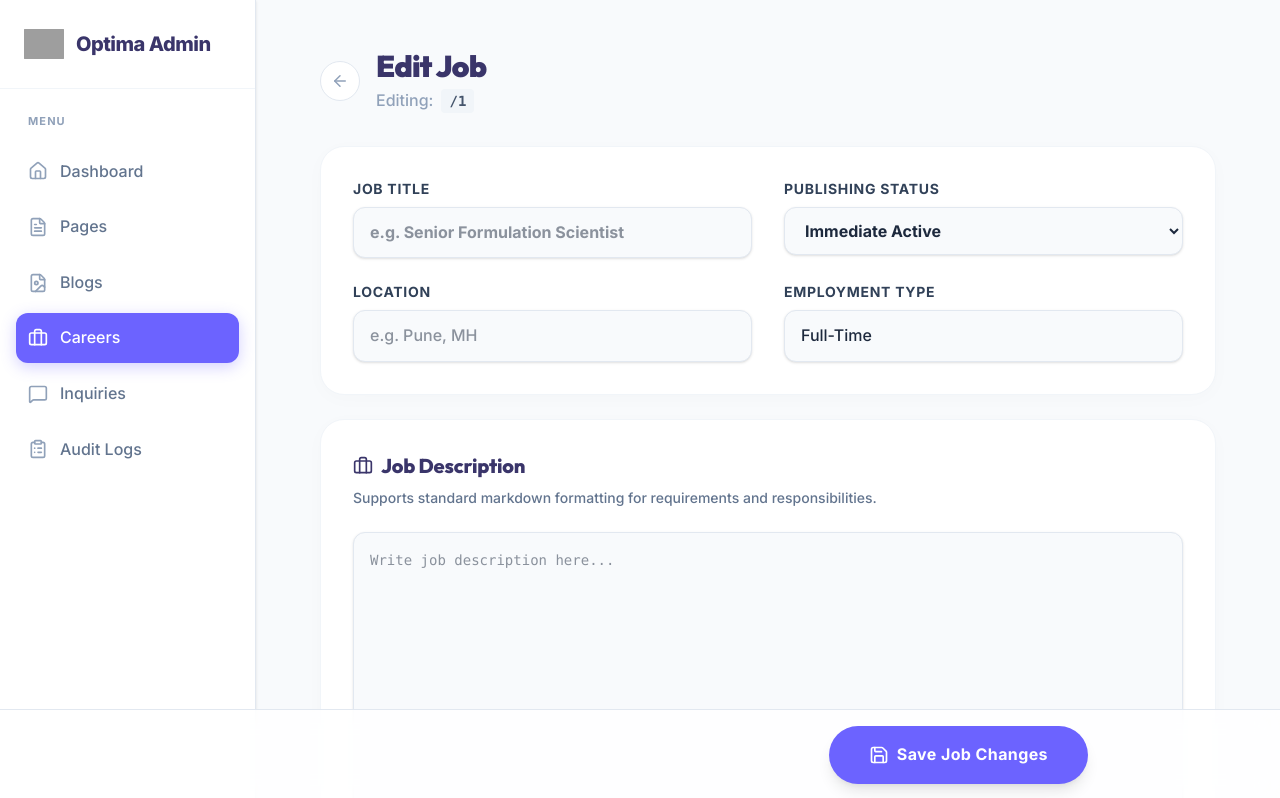
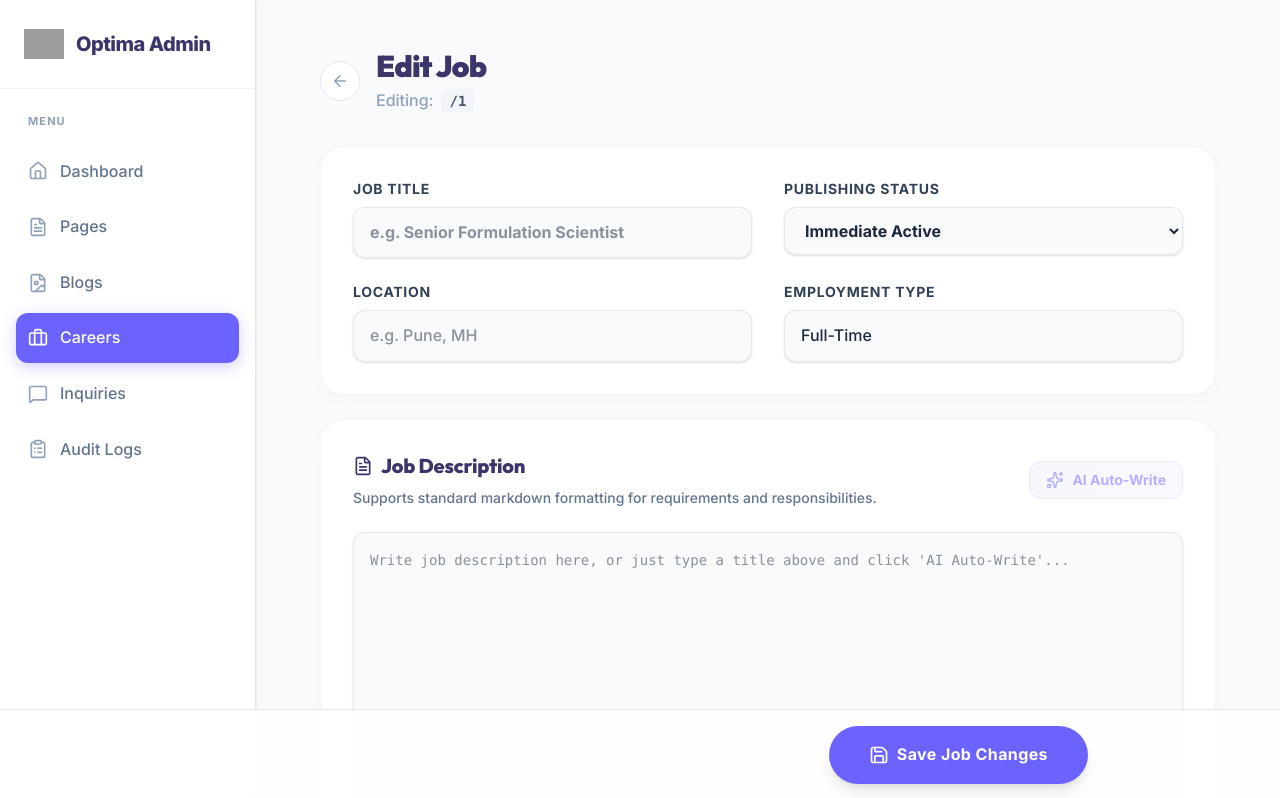
Before and after one commit to Prathmesh125/optimalife, a Next.js app in the folder web/: page /admin/careers/1 in a window 1280 px wide. Shown: the top 798 px of the page. Built offline with nearby package versions, Linux system fonts and the light colour scheme; no server answers; the database is empty; sample sign-in values are in the browser's storage; grey boxes are pictures that could not be loaded; a web font is replaced by a local one.

Commit message:
feat(careers): add AI Auto-Write option to job descriptions

```diff
--- a/web/src/app/admin/careers/[id]/page.tsx
+++ b/web/src/app/admin/careers/[id]/page.tsx
@@ -24,6 +24,7 @@ export default function JobEditor({ params }: { params: Promise<{ id: string }>
   const [saving, setSaving] = useState(false);
   const [message, setMessage] = useState("");
   const [generatingForm, setGeneratingForm] = useState(false);
+  const [generatingDesc, setGeneratingDesc] = useState(false);
 
   const [useTemplate, setUseTemplate] = useState<"standard" | "custom">("custom");
   const [formFields, setFormFields] = useState<any[]>([]);
@@ -230,19 +231,55 @@ export default function JobEditor({ params }: { params: Promise<{ id: string }>
           </div>
         )}
 
-        {/* Content Block */}
+        {/* Description Section */}
         <div className="bg-white p-8 rounded-3xl shadow-[0_4px_20px_rgb(0,0,0,0.02)] border border-slate-100">
-          <div className="flex items-center space-x-2 mb-2">
-            <Briefcase className="text-[#3a356a]" size={20} />
-            <h3 className="text-xl font-extrabold text-[#3a356a]">Job Description</h3>
+          <div className="flex items-center justify-between mb-6">
+            <div>
+              <div className="flex items-center space-x-2 mb-2">
+                <FileText className="text-[#3a356a]" size={20} />
+                <h3 className="text-xl font-extrabold text-[#3a356a]">Job Description</h3>
+              </div>
+              <p className="text-sm text-slate-500 font-medium">Supports standard markdown formatting for requirements and responsibilities.</p>
+            </div>
+
+            <button
+              type="button"
+              disabled={generatingDesc || (!title && !description)}
+              onClick={async () => {
+                setGeneratingDesc(true);
+                try {
+                  const payload = description.trim() ? description : title;
+                  const res = await fetch("/api/ai", {
+                    method: "POST",
+                    headers: { "Content-Type": "application/json" },
+                    body: JSON.stringify({ type: "job_description", payload })
+                  });
+                  const data = await res.json();
+                  if (data.success && data.content) {
+                    setDescription(data.content);
+                  } else {
+                    alert("Error: " + data.error);
+                  }
+                } catch (err: any) {
+                  alert("Failed to expand content: " + err.message);
+                } finally {
+                  setGeneratingDesc(false);
+                }
+              }}
+              className="flex items-center space-x-2 bg-gradient-to-r from-[#6C63FF]/10 to-[#8f88ff]/10 hover:from-[#6C63FF]/20 hover:to-[#8f88ff]/20 text-[#6C63FF] px-4 py-2 rounded-xl transition-all font-bold disabled:opacity-50 border border-[#6C63FF]/20"
+              title="Expand with AI"
+            >
+              {generatingDesc ? <Loader2 size={18} className="animate-spin" /> : <Sparkles size={18} />}
+              <span className="hidden sm:inline text-sm">{generatingDesc ? "Writing..." : "AI Auto-Write"}</span>
+            </button>
           </div>
-          <p className="text-sm text-slate-500 mb-6 font-medium">Supports standard markdown formatting for requirements and responsibilities.</p>
+
           <textarea
             value={description}
             onChange={(e) => setDescription(e.target.value)}
             rows={15}
             className="w-full px-4 py-4 bg-slate-50 border border-slate-200 rounded-xl focus:bg-white focus:ring-2 focus:ring-[#6C63FF]/30 focus:border-[#6C63FF] outline-none font-mono text-sm text-slate-800 shadow-sm leading-relaxed"
-            placeholder="Write job description here..."
+            placeholder="Write job description here, or just type a title above and click 'AI Auto-Write'..."
             required
           />
         </div>
--- a/web/src/app/api/ai/route.ts
+++ b/web/src/app/api/ai/route.ts
@@ -20,11 +20,13 @@ export async function POST(req: Request) {
       systemInstruction = `You are an expert SEO copywriter for Optima Life Sciences, an animal health and feed additive company. Rephrase the user's input into a catchy, highly professional, and SEO-friendly blog post title. IMPORTANT: Provide a completely unique and different variation. (Seed: ${variationSeed}). Output ONLY the title text, no quotes, no extra formatting.`;
     } else if (type === "content") {
       systemInstruction = `You are an expert content writer for Optima Life Sciences, an animal health and feed additive company. Expand the user's rough keywords, draft, or ideas into a fully fleshed-out, professional, well-written paragraph suitable for a corporate blog. Maintain a professional, educational, and engaging tone. IMPORTANT: Provide a completely unique and different variation. (Seed: ${variationSeed}). Output ONLY the paragraph text, no extra markdown formatting unless necessary for emphasis.`;
+    } else if (type === "job_description") {
+      systemInstruction = `You are an expert HR Manager for Optima Life Sciences. The user has provided a job title or a rough set of keywords. Expand this into a comprehensive, professional, and engaging Job Description. Include standard sections like "About the Role", "Key Responsibilities", and "Requirements". Use markdown formatting (headings, bullet points) strictly. Provide a unique variation. (Seed: ${variationSeed}). Output ONLY the markdown content.`;
     } else {
       return NextResponse.json({ error: "Invalid type" }, { status: 400 });
     }
 
-    const res = await fetch(`https://generativelanguage.googleapis.com/v1beta/models/gemini-flash-lite-latest:generateContent?key=${apiKey}`, {
+    const res = await fetch(`https://generativelanguage.googleapis.com/v1beta/models/gemini-1.5-flash:generateContent?key=${apiKey}`, {
       method: "POST",
       headers: {
         "Content-Type": "application/json",
```
